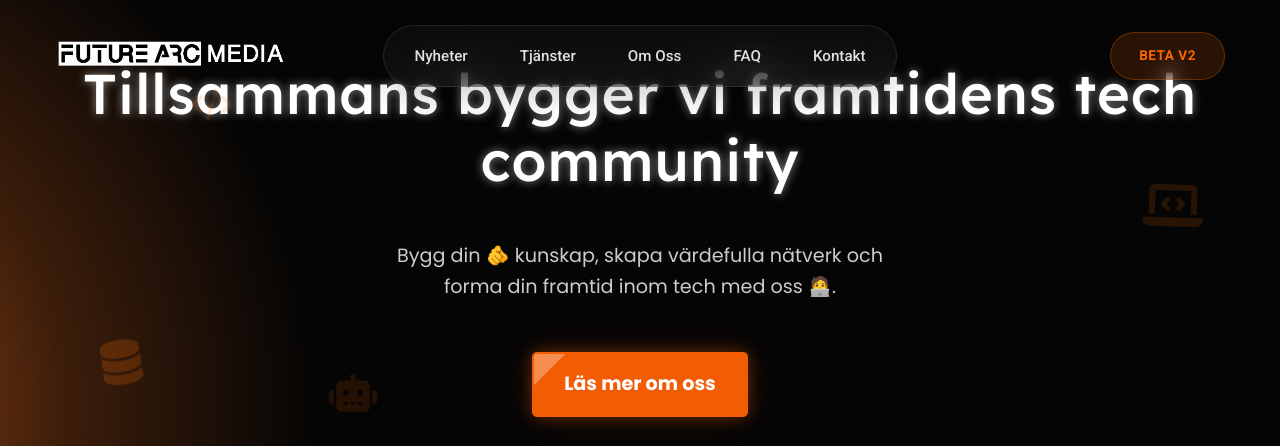
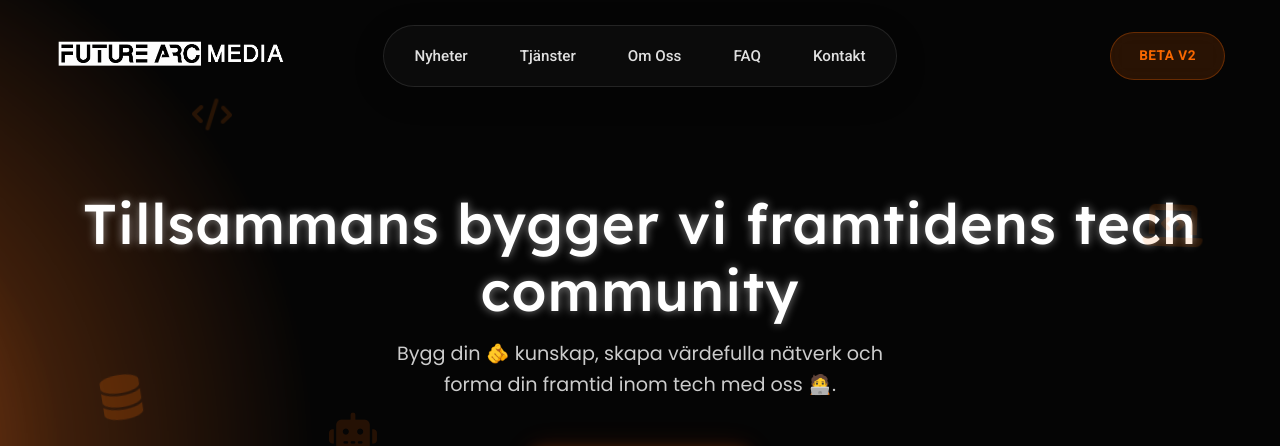
Before and after one commit to FutureArc342/v.3.2, a plain HTML site: page Futurearcsite.v3-main/index.html in a window 1280 px wide. Shown: the top 446 px of the page. Drawn offline with nearby package versions, Linux system fonts and the light colour scheme; files whose address does not match are found by name; a web font is replaced by a local one.

Commit message:
små justeringar

```diff
--- a/Futurearcsite.v3-main/assets/css/style.css
+++ b/Futurearcsite.v3-main/assets/css/style.css
@@ -314,7 +314,8 @@ body {
     text-shadow: 0 0 10px rgba(255, 255, 255, 0.5); /* Lägger till vit glow-effekt */
     font-weight: 500; /* Gör texten fetare */
     line-height: 1.2; /* Justerar radavståndet för bättre läsbarhet */
-    margin-top: 10px;
+    margin-top: 140px;
+    margin-bottom: 15px;
 }
 
 .hero h2 .highlight {
@@ -341,7 +342,7 @@ body {
 .hero p {
     font-size: 1.2rem; /* Justerar textstorleken för paragrafer */
     color: #cccccc; /* Ljusare grå färg för paragrafer för att skilja från rubriken */
-    margin-top: 10px;
+    margin-top: 0;  /* 🔑 inget extra avstånd ovanför */
     margin-bottom: 30px; /* Ökar utrymmet under paragrafer */
 }
 
```
